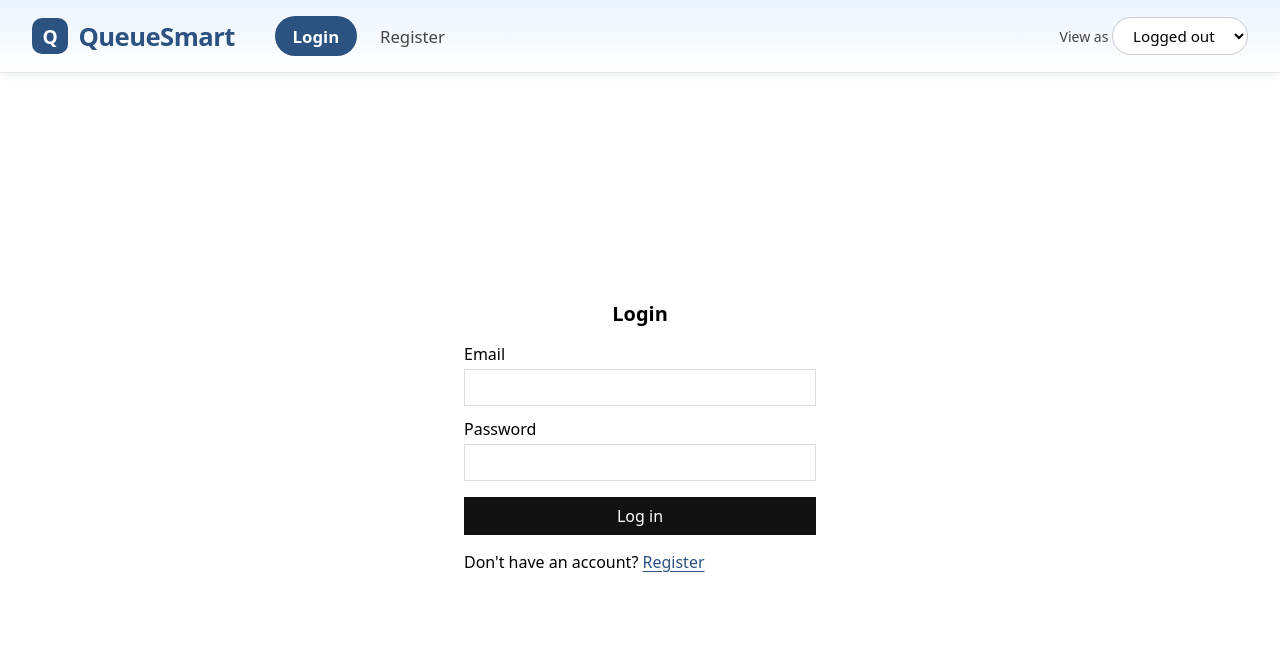
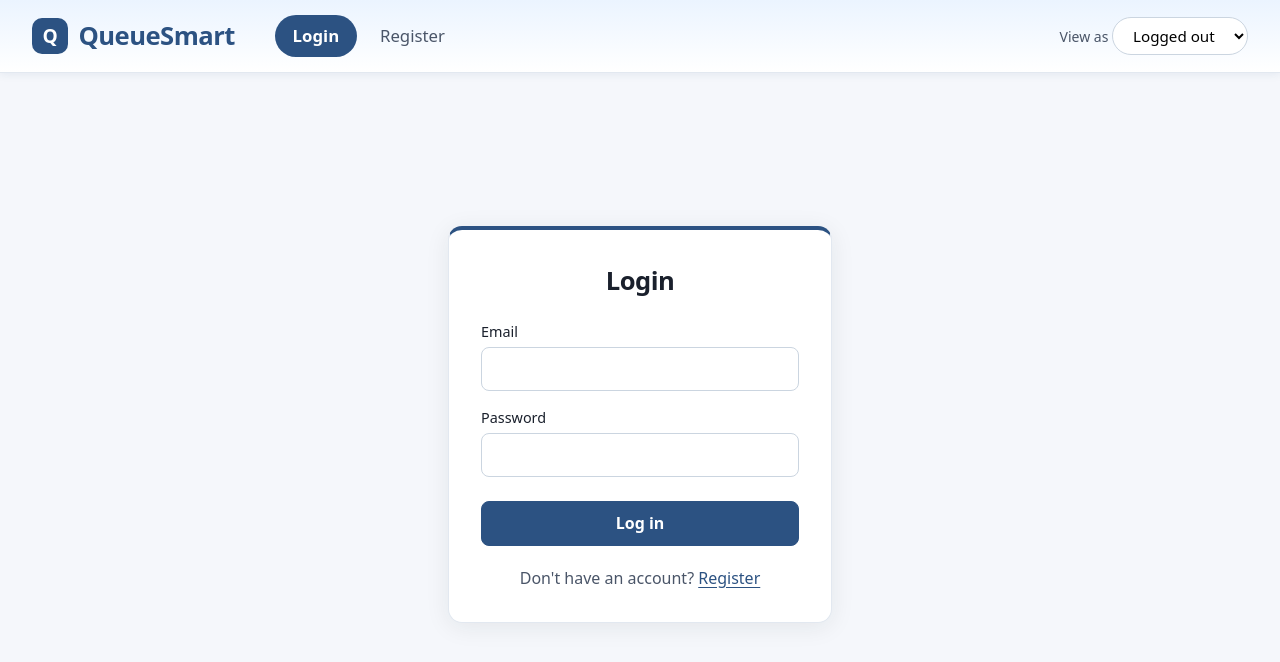
Before and after one commit to tommy-truo/queue-smart, a React (Vite) app in the folder frontend/: page /login in a window 1280 px wide. Shown: the top 662 px of the page. Built offline with nearby package versions, Linux system fonts and the light colour scheme.

Commit message:
Restyle app: page background, cards, tables, buttons, forms, auth and employee screens

```diff
--- a/frontend/src/index.css
+++ b/frontend/src/index.css
@@ -1,19 +1,27 @@
 /* Theme: change these to restyle the whole app. */
 :root {
-  --accent: #111;
-  --text: #111;
-  --text-muted: #444;
+  --accent: #2c5282;
+  --accent-hover: #234670;
+  --accent-soft: #ebf4ff;
+  --text: #1a202c;
+  --text-muted: #4a5568;
   --bg: #fff;
-  --surface: #f6f6f6;
-  --border: #ccc;
-  --border-light: #e5e5e5;
+  --bg-page: #f5f7fb;
+  --surface: #f7fafc;
+  --border: #cbd5e0;
+  --border-light: #e2e8f0;
   --danger: #9b2c2c;
   --link: #2c5282;
+  --radius: 10px;
+  --shadow: 0 1px 3px rgba(26, 32, 44, 0.06), 0 4px 12px rgba(26, 32, 44, 0.04);
 }
 
 body {
   margin: 0;
-  font-family: system-ui, sans-serif;
+  background: var(--bg-page);
+  color: var(--text);
+  font-family: system-ui, -apple-system, 'Segoe UI', sans-serif;
+  line-height: 1.5;
 }
 
 a {
@@ -22,7 +30,7 @@ a {
 }
 
 a:hover {
-  color: var(--accent);
+  color: var(--accent-hover);
 }
 
 :focus-visible {
@@ -117,26 +125,25 @@ a:hover {
 }
 
 main {
-  padding: 1rem;
+  padding: 1.5rem 1rem 3rem;
 }
 
 /* Shared look for the user and admin screens, matching the auth and employee pages. */
 .page {
   max-width: 56rem;
-  margin: 1.5rem auto 0;
+  margin: 1rem auto 0;
 }
 
 .page h1 {
   margin: 0 0 1.25rem;
-  padding-bottom: 0.6rem;
-  border-bottom: 1px solid var(--border-light);
-  font-size: 1.6rem;
-  font-weight: 600;
+  font-size: 1.9rem;
+  font-weight: 700;
+  letter-spacing: -0.02em;
 }
 
 .page h2 {
   margin: 1.5rem 0 0.5rem;
-  font-size: 1.1rem;
+  font-size: 1.15rem;
   font-weight: 600;
 }
 
@@ -144,15 +151,17 @@ main {
   width: 100%;
   margin: 0.75rem 0;
   border: 1px solid var(--border-light);
-  border-radius: 8px;
+  border-radius: var(--radius);
   border-collapse: separate;
   border-spacing: 0;
+  background: var(--bg);
+  box-shadow: var(--shadow);
   overflow: hidden;
 }
 
 .page th,
 .page td {
-  padding: 0.65rem 1rem;
+  padding: 0.8rem 1.1rem;
   border-bottom: 1px solid var(--border-light);
   text-align: left;
 }
@@ -161,54 +170,94 @@ main {
   border-bottom: none;
 }
 
+.page tbody tr:hover {
+  background: var(--surface);
+}
+
 .page th {
   background: var(--surface);
   color: var(--text-muted);
-  font-size: 0.8rem;
+  font-size: 0.78rem;
   font-weight: 600;
-  letter-spacing: 0.03em;
+  letter-spacing: 0.05em;
   text-transform: uppercase;
 }
 
-.page button {
-  padding: 0.35rem 0.85rem;
+/* Buttons: shared by .page, the employee screen and the auth forms. */
+.page button,
+.employee-queue button,
+.auth button {
+  padding: 0.45rem 1rem;
   border: 1px solid var(--border);
-  border-radius: 6px;
+  border-radius: 8px;
   background: var(--bg);
+  color: var(--text);
   font: inherit;
-  font-size: 0.875rem;
+  font-size: 0.9rem;
+  font-weight: 500;
   cursor: pointer;
+  transition: background 0.15s, border-color 0.15s, color 0.15s;
 }
 
-.page button:hover:not(:disabled) {
+.page button:hover:not(:disabled),
+.employee-queue button:hover:not(:disabled) {
   border-color: var(--accent);
+  background: var(--accent-soft);
+  color: var(--accent);
 }
 
 .page button.primary,
-.page button[type='submit'] {
+.page button[type='submit'],
+.employee-queue .employee-queue__primary-btn,
+.auth button[type='submit'] {
   border-color: var(--accent);
   background: var(--accent);
-  color: var(--bg);
+  color: #fff;
 }
 
-.page button:disabled {
-  opacity: 0.4;
+.page button.primary:hover:not(:disabled),
+.page button[type='submit']:hover:not(:disabled),
+.employee-queue .employee-queue__primary-btn:hover:not(:disabled),
+.auth button[type='submit']:hover:not(:disabled) {
+  border-color: var(--accent-hover);
+  background: var(--accent-hover);
+  color: #fff;
+}
+
+.page button:disabled,
+.employee-queue button:disabled {
+  opacity: 0.45;
   cursor: not-allowed;
 }
 
 .page input,
 .page textarea,
 .page select {
-  padding: 0.4rem 0.6rem;
+  padding: 0.5rem 0.7rem;
   border: 1px solid var(--border);
-  border-radius: 6px;
+  border-radius: 8px;
+  background: var(--bg);
   font: inherit;
+}
+
+.page input:focus,
+.page textarea:focus,
+.page select:focus,
+.auth-field input:focus {
+  border-color: var(--accent);
+  outline: 3px solid rgba(44, 82, 130, 0.18);
+  outline-offset: 0;
 }
 
 .page-form {
   display: grid;
-  gap: 0.75rem;
+  gap: 0.9rem;
   max-width: 26rem;
+  padding: 1.5rem;
+  border: 1px solid var(--border-light);
+  border-radius: var(--radius);
+  background: var(--bg);
+  box-shadow: var(--shadow);
 }
 
 .page-form input,
@@ -218,21 +267,36 @@ main {
   margin-top: 0.25rem;
 }
 
-.page [role='alert'] {
-  margin-top: 0.25rem;
+/* Messages */
+.page [role='alert'],
+.employee-queue [role='alert'] {
+  margin: 0.5rem 0;
   color: var(--danger);
-  font-size: 0.875rem;
+  font-size: 0.9rem;
 }
 
-.page [role='status'] {
-  padding: 0.5rem 0.75rem;
-  border-left: 3px solid #2f855a;
-  background: #f0fff4;
+.page > [role='alert'],
+.employee-queue > [role='alert'] {
+  padding: 0.65rem 1rem;
+  border-left: 4px solid var(--danger);
+  border-radius: 6px;
+  background: #fff5f5;
 }
 
+.page [role='status'],
+.employee-queue [role='status'] {
+  margin: 0.75rem 0;
+  padding: 0.65rem 1rem;
+  border-left: 4px solid #38a169;
+  border-radius: 6px;
+  background: #f0fff4;
+  color: #22543d;
+}
+
+/* Status badges */
 .badge {
   display: inline-block;
-  padding: 0.1rem 0.5rem;
+  padding: 0.15rem 0.65rem;
   border-radius: 999px;
   font-size: 0.8rem;
   font-weight: 600;
@@ -259,19 +323,23 @@ main {
   color: #276749;
 }
 
+/* Cards */
 .page .card {
-  padding: 1rem 1.25rem;
+  padding: 1.25rem 1.5rem;
   border: 1px solid var(--border-light);
-  border-radius: 8px;
+  border-radius: var(--radius);
   background: var(--bg);
+  box-shadow: var(--shadow);
 }
 
 .page .card + .card {
-  margin-top: 1rem;
+  margin-top: 1.25rem;
 }
 
 .page .card h2 {
   margin-top: 0;
+  padding-bottom: 0.6rem;
+  border-bottom: 1px solid var(--border-light);
 }
 
 .page .card ul {
@@ -279,8 +347,12 @@ main {
   padding-left: 1.25rem;
 }
 
+.page .card li {
+  margin: 0.35rem 0;
+}
+
 .page .card p {
-  margin: 0.5rem 0;
+  margin: 0.6rem 0;
 }
 
 .page .field {
@@ -304,6 +376,10 @@ main {
   cursor: pointer;
 }
 
+.page th.sortable:hover {
+  color: var(--accent);
+}
+
 .page .pager {
   display: flex;
   align-items: center;
@@ -314,47 +390,51 @@ main {
 /* Confirmation dialog (components/ConfirmModal.tsx). */
 .confirm-modal {
   width: min(24rem, calc(100% - 2rem));
-  padding: 1.25rem;
-  border: 1px solid var(--border);
-  border-radius: 8px;
+  padding: 1.5rem;
+  border: none;
+  border-radius: 14px;
   background: var(--bg);
+  box-shadow: 0 20px 50px rgba(26, 32, 44, 0.3);
   color: var(--text);
 }
 
 .confirm-modal::backdrop {
-  background: rgba(0, 0, 0, 0.45);
+  background: rgba(26, 32, 44, 0.5);
+  backdrop-filter: blur(2px);
 }
 
 .confirm-modal .confirm-modal__title {
   margin: 0 0 0.5rem;
-  font-size: 1.1rem;
-  font-weight: 600;
+  font-size: 1.2rem;
+  font-weight: 700;
 }
 
 .confirm-modal .confirm-modal__message {
-  margin: 0 0 1.25rem;
+  margin: 0 0 1.5rem;
   color: var(--text-muted);
 }
 
 .confirm-modal .confirm-modal__actions {
   display: flex;
   justify-content: flex-end;
-  gap: 0.5rem;
+  gap: 0.6rem;
 }
 
 .confirm-modal .confirm-modal__btn {
-  padding: 0.4rem 0.9rem;
+  padding: 0.5rem 1.1rem;
   border: 1px solid var(--border);
-  border-radius: 4px;
+  border-radius: 8px;
   background: var(--bg);
   color: var(--text);
   font: inherit;
-  font-size: 0.875rem;
+  font-size: 0.9rem;
+  font-weight: 500;
   cursor: pointer;
 }
 
 .confirm-modal .confirm-modal__btn:hover {
   border-color: var(--accent);
+  color: var(--accent);
 }
 
 .confirm-modal .confirm-modal__btn--danger {
@@ -362,3 +442,9 @@ main {
   background: var(--danger);
   color: #fff;
 }
+
+.confirm-modal .confirm-modal__btn--danger:hover {
+  border-color: #742a2a;
+  background: #742a2a;
+  color: #fff;
+}
--- a/frontend/src/pages/auth/auth.css
+++ b/frontend/src/pages/auth/auth.css
@@ -11,66 +11,72 @@
 
 .auth {
   width: 100%;
-  max-width: 22rem;
+  max-width: 24rem;
   margin: auto;
+  padding: 2rem;
+  box-sizing: border-box;
+  border: 1px solid var(--border-light);
+  border-top: 4px solid var(--accent);
+  border-radius: 14px;
+  background: var(--bg);
+  box-shadow: 0 4px 24px rgba(26, 32, 44, 0.08);
 }
 
 .auth h1 {
-  margin: 0 0 1rem;
-  font-size: 1.25rem;
-  font-weight: 600;
+  margin: 0 0 1.25rem;
+  font-size: 1.6rem;
+  font-weight: 700;
+  letter-spacing: -0.02em;
   text-align: center;
 }
 
 .auth-required {
-  color: #9b2c2c;
+  color: var(--danger);
 }
 
 .auth .auth-legend {
   margin: 0 0 0.75rem;
+  color: var(--text-muted);
   font-size: 0.875rem;
 }
 
 .auth form {
   display: flex;
   flex-direction: column;
-  gap: 0.75rem;
+  gap: 1rem;
 }
 
 .auth-field label {
   display: block;
-  margin-bottom: 0.25rem;
+  margin-bottom: 0.3rem;
+  font-size: 0.9rem;
+  font-weight: 500;
 }
 
 .auth-field input {
   box-sizing: border-box;
   width: 100%;
-  padding: 0.4rem 0.5rem;
-  border: 1px solid #ddd;
+  padding: 0.55rem 0.75rem;
+  border: 1px solid var(--border);
+  border-radius: 8px;
   font: inherit;
 }
 
-.auth-field input:focus {
-  outline: 1px solid #111;
-  outline-offset: 1px;
-}
-
 .auth button {
-  margin-top: 0.25rem;
-  padding: 0.45rem 0.75rem;
-  border: 1px solid #111;
-  background: #111;
-  color: #fff;
-  font: inherit;
-  cursor: pointer;
+  margin-top: 0.5rem;
+  padding: 0.6rem 0.75rem;
+  font-size: 1rem;
+  font-weight: 600;
 }
 
 .auth [role='alert'] {
-  margin-top: 0.25rem;
-  color: #9b2c2c;
+  margin-top: 0.3rem;
+  color: var(--danger);
   font-size: 0.875rem;
 }
 
 .auth p {
-  margin: 1rem 0 0;
+  margin: 1.25rem 0 0;
+  color: var(--text-muted);
+  text-align: center;
 }
```
Also changed, not shown: frontend/src/pages/employee/employeeQueue.css (+59 -38 lines).
